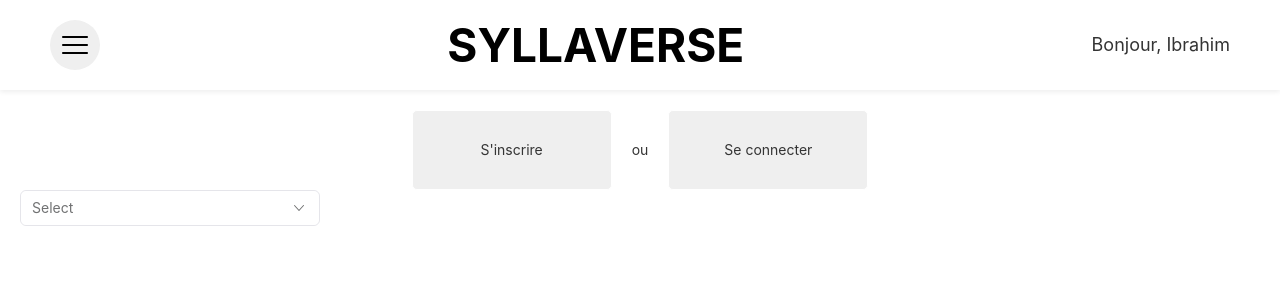
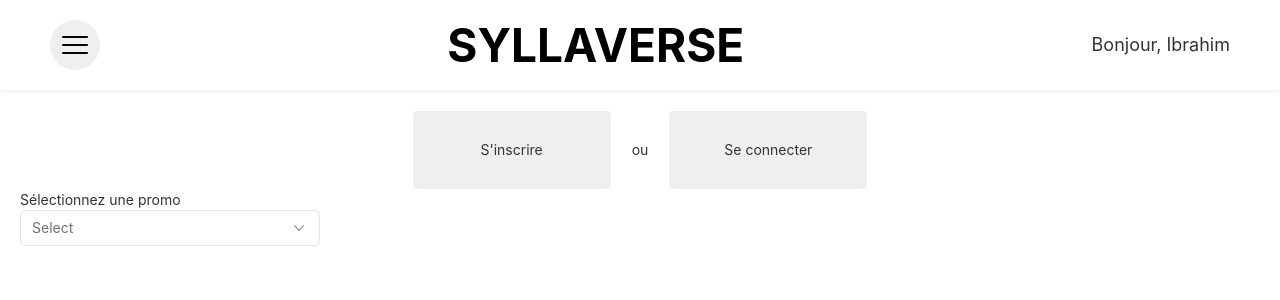
Before and after one commit to cyril-porez/moonshot-smart-campus, a React (Create React App) app in the folder front-end/: page / in a window 1280 px wide. Shown: the top 300 px of the page. Built offline with nearby package versions, Linux system fonts and the light colour scheme.

Commit message:
feat: added legend

```diff
--- a/front-end/src/Pages/Home.js
+++ b/front-end/src/Pages/Home.js
@@ -15,7 +15,7 @@
                 <DashboardButton text={"Se connecter"} onClick={() => navigate("/sign-in")}/>
             </div>
 
-            <TagSelector/>
+            <TagSelector legend={"Sélectionnez une promo"}/>
         </>
     )
 }
--- a/front-end/src/components/FormInput.js
+++ b/front-end/src/components/FormInput.js
@@ -27,7 +27,7 @@
     )
 }
 
-export function TagSelector({ width = 300 }) {
+export function TagSelector({ legend, width = 300 }) {
 
     const data = [
         "Promo 1",
@@ -36,6 +36,9 @@
     ].map(item => ({ label: item, value: item }));
 
     return (
-        <TagPicker data={data} size="md" style={{ width: `${width}px` }} block/>
+        <>
+            <label>{legend}</label>
+            <TagPicker data={data} size="md" style={{ width: `${width}px` }} block/>
+        </>
     )
 }
```
